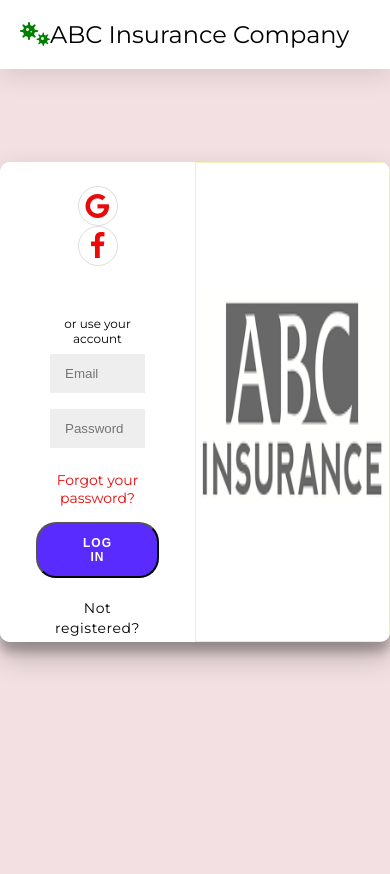
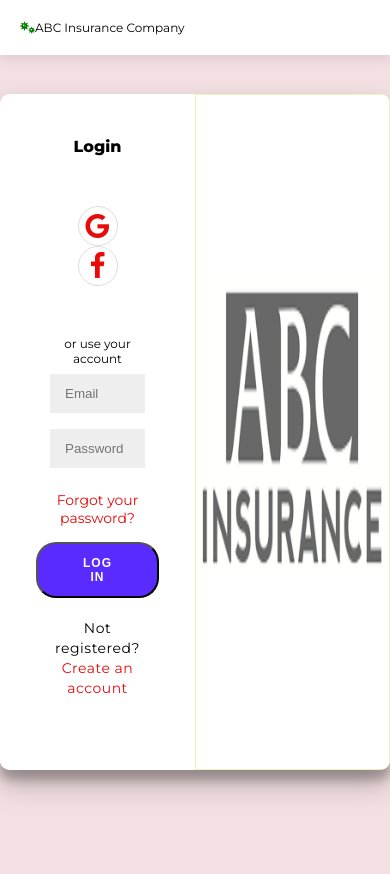
Before and after one commit to akshay-git-468/ABC-insurance, a PHP site: page /LoginPage.html in a window 390 px wide. Run offline with PHP 8.4, Linux system fonts and the light colour scheme.

Commit message:
responsive changes

```diff
--- a/css/LoginStyle.css
+++ b/css/LoginStyle.css
@@ -141,3 +141,29 @@ input {
 	height: 40px;
 	width: 40px;
 }
+
+
+@media (max-width:768px){
+    .container{
+		width: 100%;
+		height: 80vh;
+		top: 30px;
+	}
+	html{
+		font-size: 70%;
+	}
+
+}
+
+@media (max-width:450px){
+	.container{
+		width: 100%;
+		height: 80vh;
+		top: 30px;
+	}
+
+    html{
+        font-size: 50%;
+    }
+
+}
```
Also changed, not shown: css/HomePage.css (+1 -59 lines), css/RegistrationStyle.css (+15 -0 lines).
